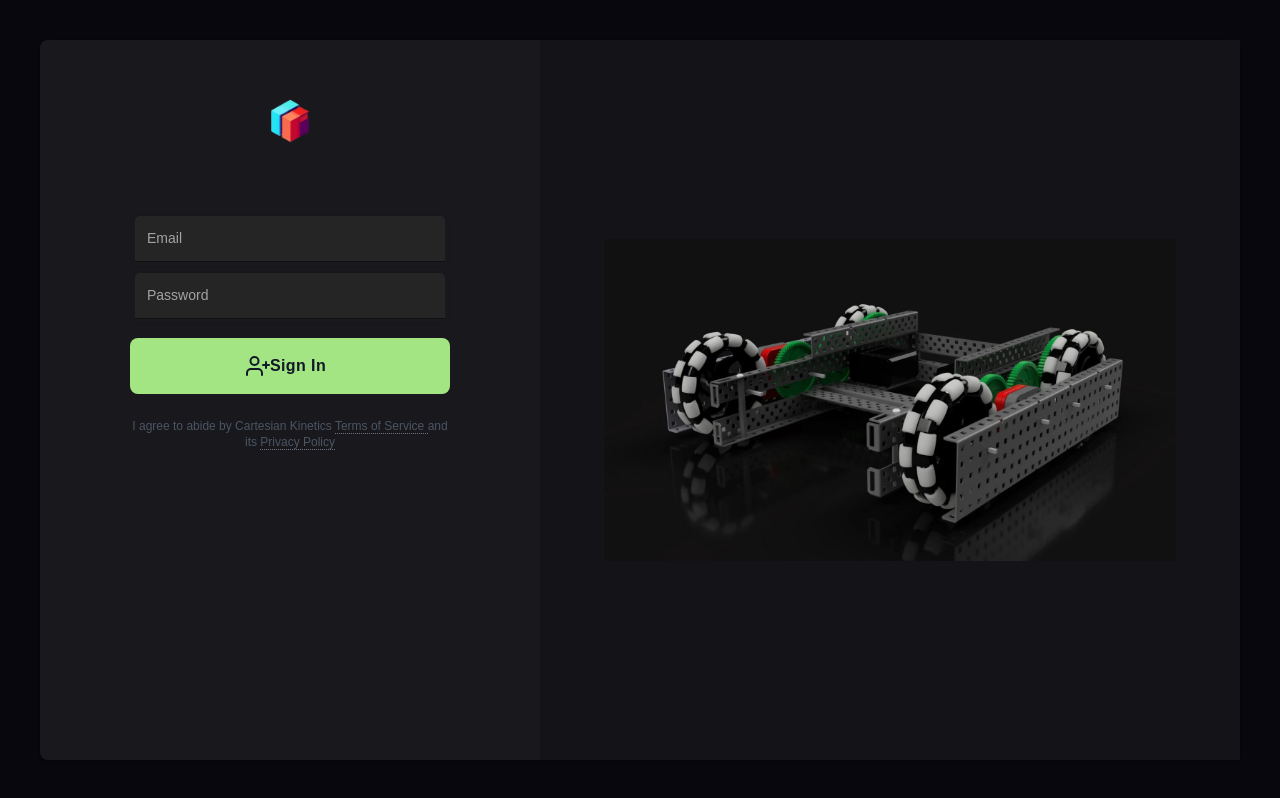
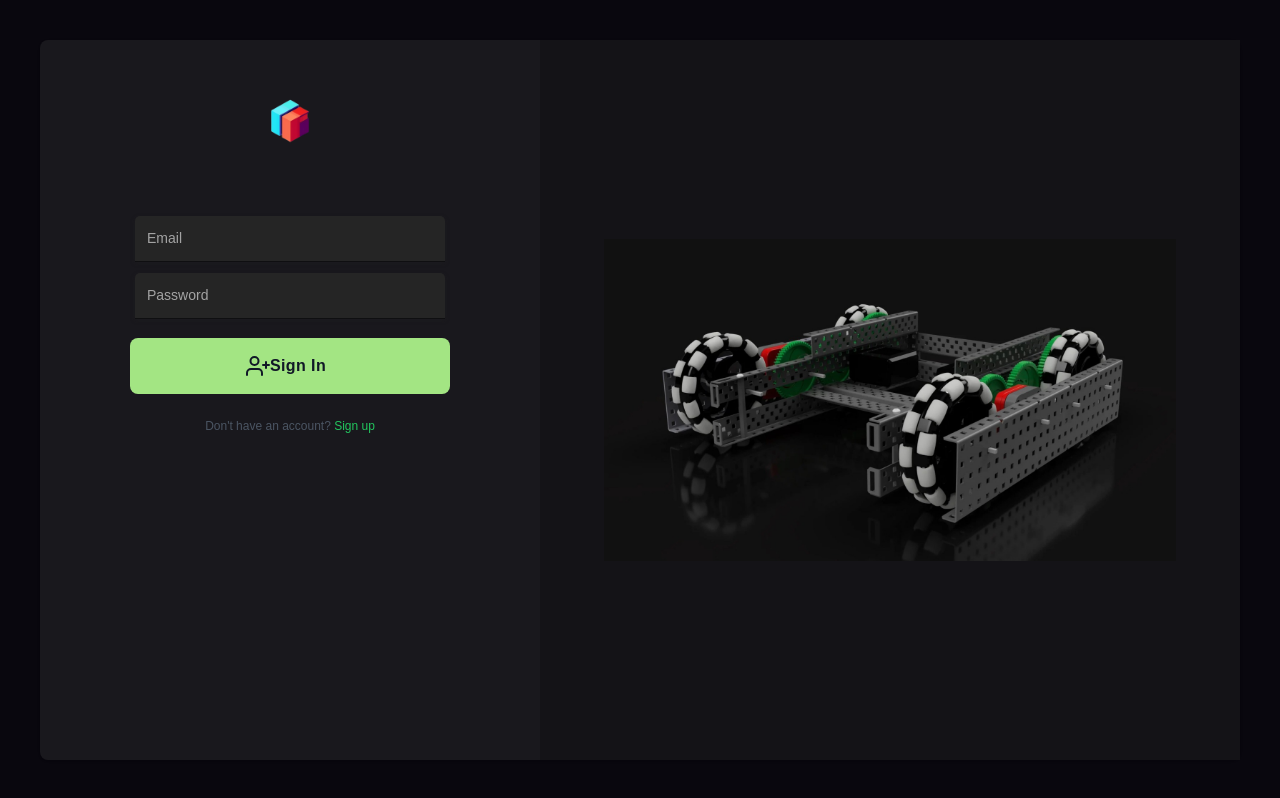
Before and after one commit to MarcoChavezB/WebAsistant, an Angular app: page / in a window 1280 px wide. Built offline with nearby package versions, Linux system fonts and the light colour scheme.

Commit message:
añadiendo login

```diff
--- a/src/app/Views/auth/login/login.component.html
+++ b/src/app/Views/auth/login/login.component.html
@@ -9,10 +9,16 @@
                 <div class="w-full flex-1 mt-8">
                     <div class="mx-auto max-w-xs">
                         <div class="textInputWrapper">
-                            <input placeholder="Email" type="text" class="textInput">
+                            <input
+                            name="email"
+                            [(ngModel)]="email"
+                            placeholder="Email" type="text" class="textInput">
                         </div>
                         <div class="textInputWrapper">
-                            <input placeholder="Password" type="text" class="textInput">
+                            <input
+                            name="password"
+                            [(ngModel)]="password"
+                            placeholder="Password" type="text" class="textInput">
                         </div>
                         <button
                             class="mt-5 tracking-wide font-semibold text-white-500 w-full py-4 rounded-lg hover:bg-green-700 transition-all duration-300 ease-in-out flex items-center justify-center focus:shadow-outline focus:outline-none" style="background-color: #a3e583;">
@@ -27,14 +33,10 @@
                             </span>
                         </button>
                         <p class="mt-6 text-xs text-gray-600 text-center">
-                            I agree to abide by Cartesian Kinetics
-                            <a href="#" class="border-b border-gray-500 border-dotted">
-                                Terms of Service
-                            </a>
-                            and its
-                            <a href="#" class="border-b border-gray-500 border-dotted">
-                                Privacy Policy
-                            </a>
+                            Don't have an account?
+                            <a
+                            (click)="register()"
+                            class="hover:underline cursor-pointer text-green-500">Sign up</a>
                         </p>
                     </div>
                 </div>
--- a/src/app/Views/auth/login/login.component.ts
+++ b/src/app/Views/auth/login/login.component.ts
@@ -1,12 +1,25 @@
 import { Component } from '@angular/core';
+import { FormsModule } from '@angular/forms';
+import { Router } from '@angular/router';
 
 @Component({
   selector: 'app-login',
   standalone: true,
-  imports: [],
+  imports: [
+    FormsModule,
+  ],
   templateUrl: './login.component.html',
   styleUrl: './login.component.css'
 })
 export class LoginComponent {
+    constructor(
+        private router:Router
+    ){}
+    email: string = ''
+    password: string = ''
 
+
+    register(){
+        this.router.navigate(['/register'])
+    }
 }
--- a/src/app/app.routes.ts
+++ b/src/app/app.routes.ts
@@ -4,6 +4,7 @@ import { DashboardComponent } from './Layouts/dashboard/dashboard.component';
 import { HomeComponent } from './Views/Dashboard/home/home.component';
 import { DetalleComponent } from './Components/Sections/Sensores/detalle/detalle.component';
 import { LoginComponent } from './Views/auth/login/login.component';
+import { RegisterComponent } from './Views/auth/register/register.component';
 
 export const routes: Routes = [
     {
@@ -13,6 +14,10 @@ export const routes: Routes = [
             {
                 path: '',
                 component: LoginComponent
+            },
+            {
+                path: 'register',
+                component: RegisterComponent
             }
         ]
     }
```
